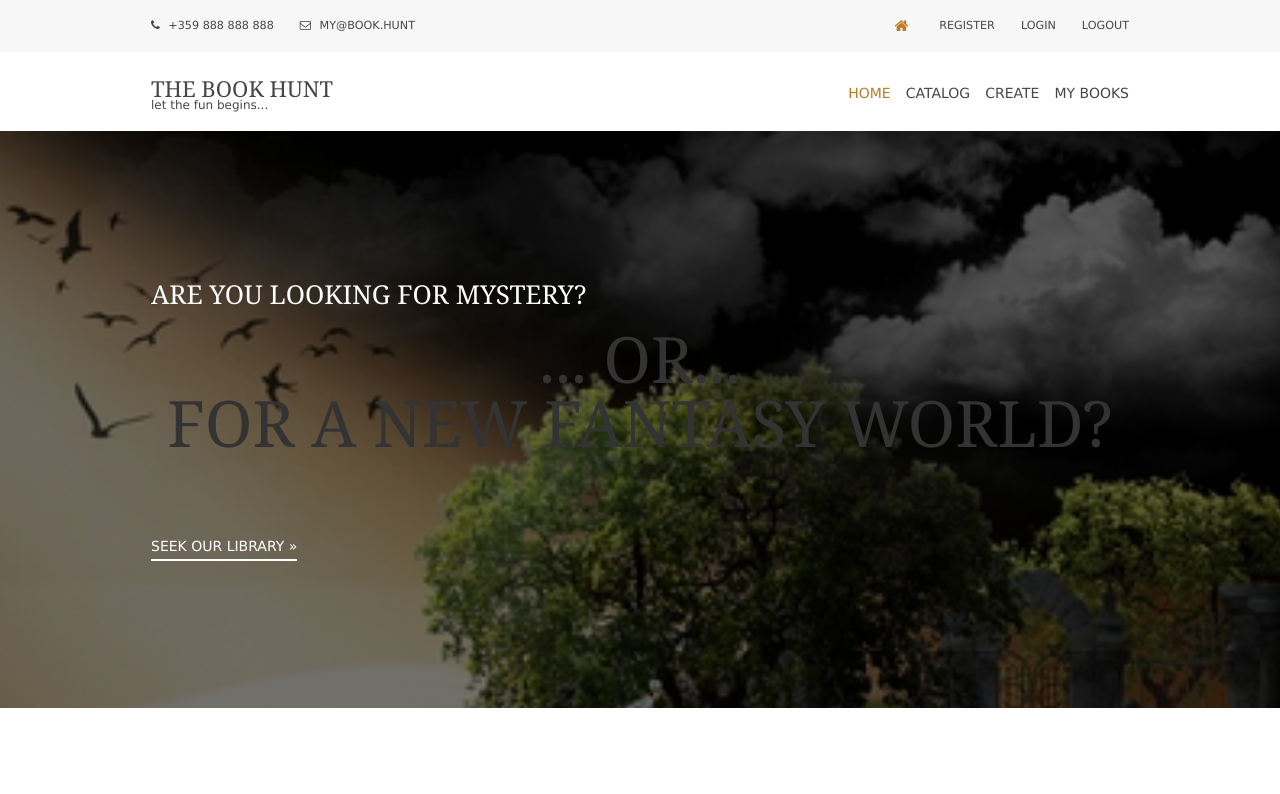
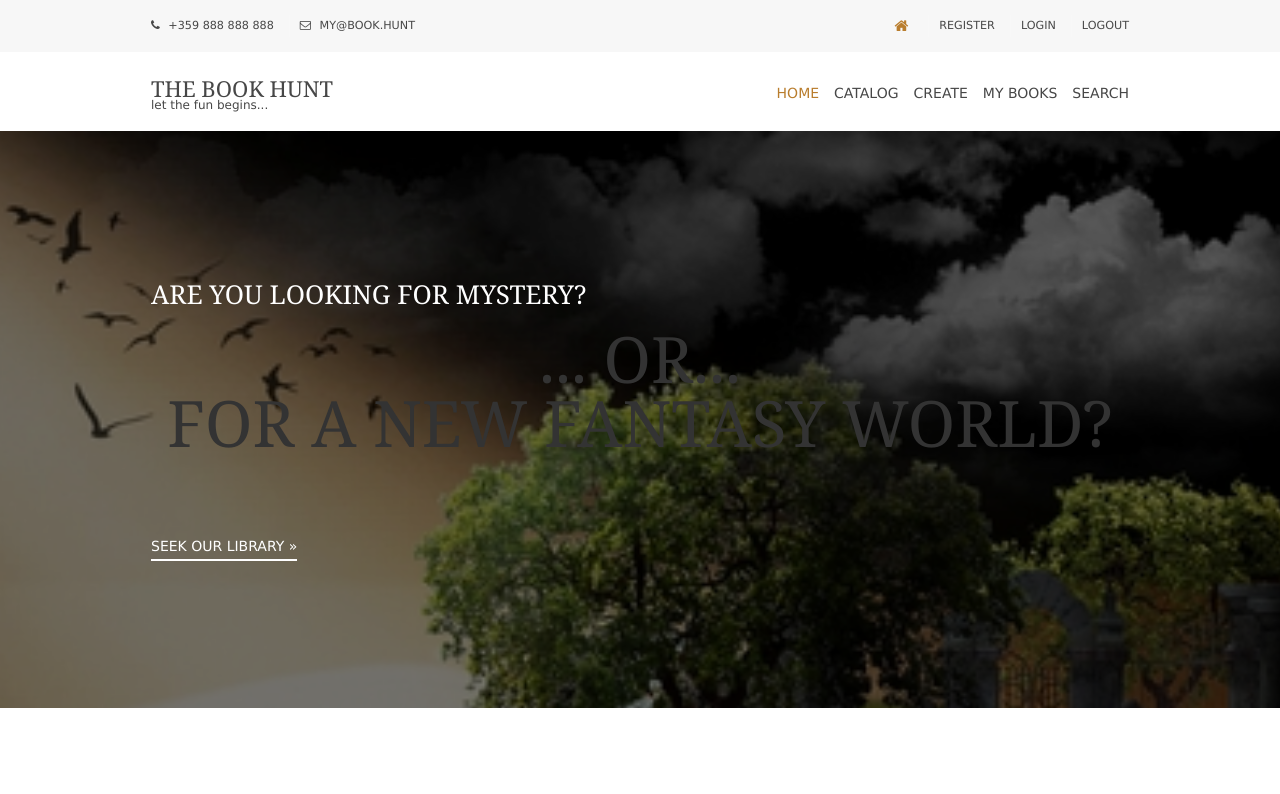
Before and after one commit to MariyaPK/ReactJS_Project, a React (Vite) app in the folder client/: page / in a window 1280 px wide. Shown: the top 794 px of the page. Built offline with nearby package versions, Linux system fonts and the light colour scheme.

Commit message:
adding search component

```diff
--- a/client/src/components/Header/Header.jsx
+++ b/client/src/components/Header/Header.jsx
@@ -24,6 +24,9 @@ export default function Header() {
             <li>
               <Link to="/my-books">My Books</Link>
             </li>
+            <li>
+              <Link to="/search">Search</Link>
+            </li>
           </ul>
         </nav>
       </header>
```
